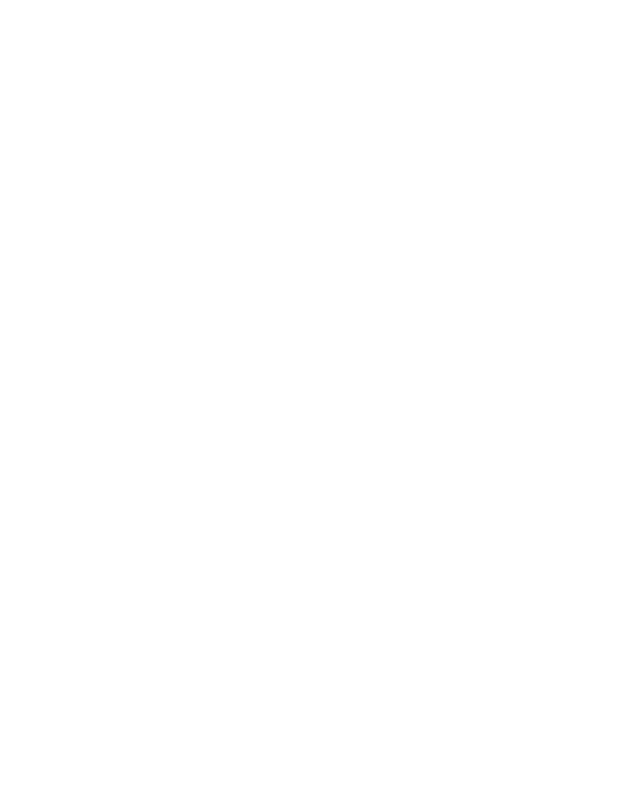
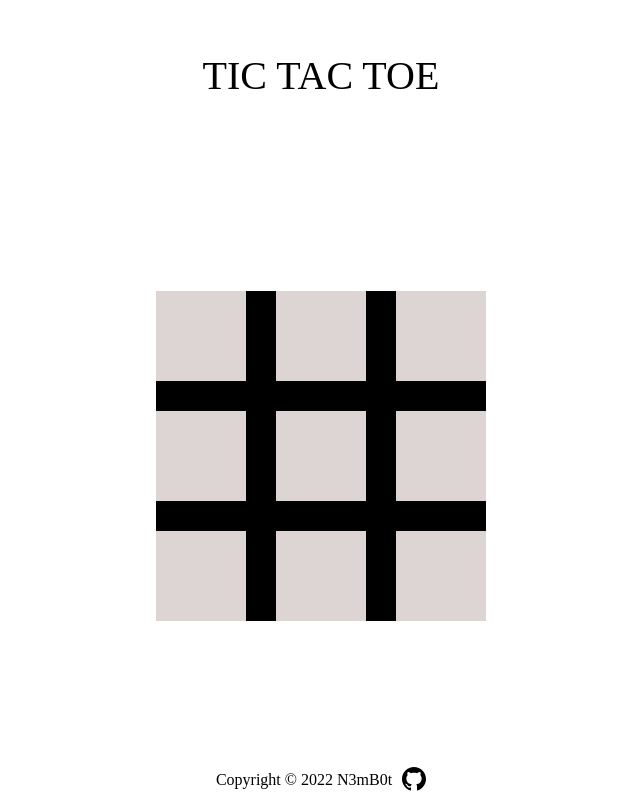
Before and after one commit to N3M35I5/ODIN_TicTacToe, a plain HTML site: page index.html in a window 1280 px wide. Shown: the whole page, without its empty margins (319-959 px from the left). Drawn offline with Linux system fonts and the light colour scheme.

Commit message:
Basic HTML and CSS

```diff
--- a/index.css
+++ b/index.css
@@ -0,0 +1,98 @@
+/* http://meyerweb.com/eric/tools/css/reset/
+   v2.0 | 20110126
+   License: none (public domain)
+*/
+
+html, body, div, span, applet, object, iframe,
+h1, h2, h3, h4, h5, h6, p, blockquote, pre,
+a, abbr, acronym, address, big, cite, code,
+del, dfn, em, img, ins, kbd, q, s, samp,
+small, strike, strong, sub, sup, tt, var,
+b, u, i, center,
+dl, dt, dd, ol, ul, li,
+fieldset, form, label, legend,
+table, caption, tbody, tfoot, thead, tr, th, td,
+article, aside, canvas, details, embed,
+figure, figcaption, footer, header, hgroup,
+menu, nav, output, ruby, section, summary,
+time, mark, audio, video {
+	margin: 0;
+	padding: 0;
+	border: 0;
+	font-size: 100%;
+	font: inherit;
+	vertical-align: baseline;
+}
+/* HTML5 display-role reset for older browsers */
+article, aside, details, figcaption, figure,
+footer, header, hgroup, menu, nav, section {
+	display: block;
+}
+body {
+	line-height: 1;
+}
+ol, ul {
+	list-style: none;
+}
+blockquote, q {
+	quotes: none;
+}
+blockquote:before, blockquote:after,
+q:before, q:after {
+	content: '';
+	content: none;
+}
+table {
+	border-collapse: collapse;
+	border-spacing: 0;
+}
+
+/*MY css*/
+body { min-height: 100%; }
+.wrapper{
+    display: grid;
+    grid-template-rows: 1fr 4fr 40px;
+    height: 100vh;
+    width: 100vw;
+}
+.header{
+    grid-row: 1/2;
+    display: flex;
+    justify-content: center;
+    align-items: center;
+    font-size: 40px;
+}
+
+.content{
+    grid-row: 2/3;
+    display: flex;
+    justify-content: center;
+    align-items: center;
+}
+.board{
+    min-width: 330px;
+    min-height: 330px;
+    background-color: black;
+    display: grid;
+    grid-template-rows: repeat(3,1fr);
+    grid-template-columns: repeat(3,1fr);
+    gap: 30px;
+}
+.cells{
+    width: 90px;
+    height: 90px;
+    background-color: rgb(221, 212, 212);
+}
+.footer{
+    grid-row: 3/4;
+    display: flex;
+    justify-content: center;
+    align-items: center;
+}
+.footer>p{
+    font-weight: 500;
+    display: flex;
+    align-items: center;
+    justify-content: center;
+    gap: 10px;
+}
--- a/index.html
+++ b/index.html
@@ -9,6 +9,34 @@
     <script src="./index.js" defer></script>
 </head>
 <body>
-
+    <div class="wrapper">
+        <div class="header">
+            <div class="heading">
+                TIC TAC TOE
+            </div>
+        </div>
+        <div class="content">
+            <div class="board">
+                <div id="cell-1" class="cells"></div>
+                <div id="cell-2" class="cells"></div>
+                <div id="cell-3" class="cells"></div>
+                <div id="cell-4" class="cells"></div>
+                <div id="cell-5" class="cells"></div>
+                <div id="cell-6" class="cells"></div>
+                <div id="cell-7" class="cells"></div>
+                <div id="cell-8" class="cells"></div>
+                <div id="cell-9" class="cells"></div>
+            </div>
+        </div>
+        <div class="footer">
+            <p>
+                Copyright © 2022 N3mB0t
+                <a href="https://github.com/N3M35I5">
+                    <svg xmlns="http://www.w3.org/2000/svg" width="24" height="24" viewBox="0 0 24 24"><path d="M12 0c-6.626 0-12 5.373-12 12 0 5.302 3.438 9.8 8.207 11.387.599.111.793-.261.793-.577v-2.234c-3.338.726-4.033-1.416-4.033-1.416-.546-1.387-1.333-1.756-1.333-1.756-1.089-.745.083-.729.083-.729 1.205.084 1.839 1.237 1.839 1.237 1.07 1.834 2.807 1.304 3.492.997.107-.775.418-1.305.762-1.604-2.665-.305-5.467-1.334-5.467-5.931 0-1.311.469-2.381 1.236-3.221-.124-.303-.535-1.524.117-3.176 0 0 1.008-.322 3.301 1.23.957-.266 1.983-.399 3.003-.404 1.02.005 2.047.138 3.006.404 2.291-1.552 3.297-1.23 3.297-1.23.653 1.653.242 2.874.118 3.176.77.84 1.235 1.911 1.235 3.221 0 4.609-2.807 5.624-5.479 5.921.43.372.823 1.102.823 2.222v3.293c0 .319.192.694.801.576 4.765-1.589 8.199-6.086 8.199-11.386 0-6.627-5.373-12-12-12z"/>
+                    </svg>
+                </a>
+            </p>
+        </div>
+    </div>
 </body>
 </html>
```
